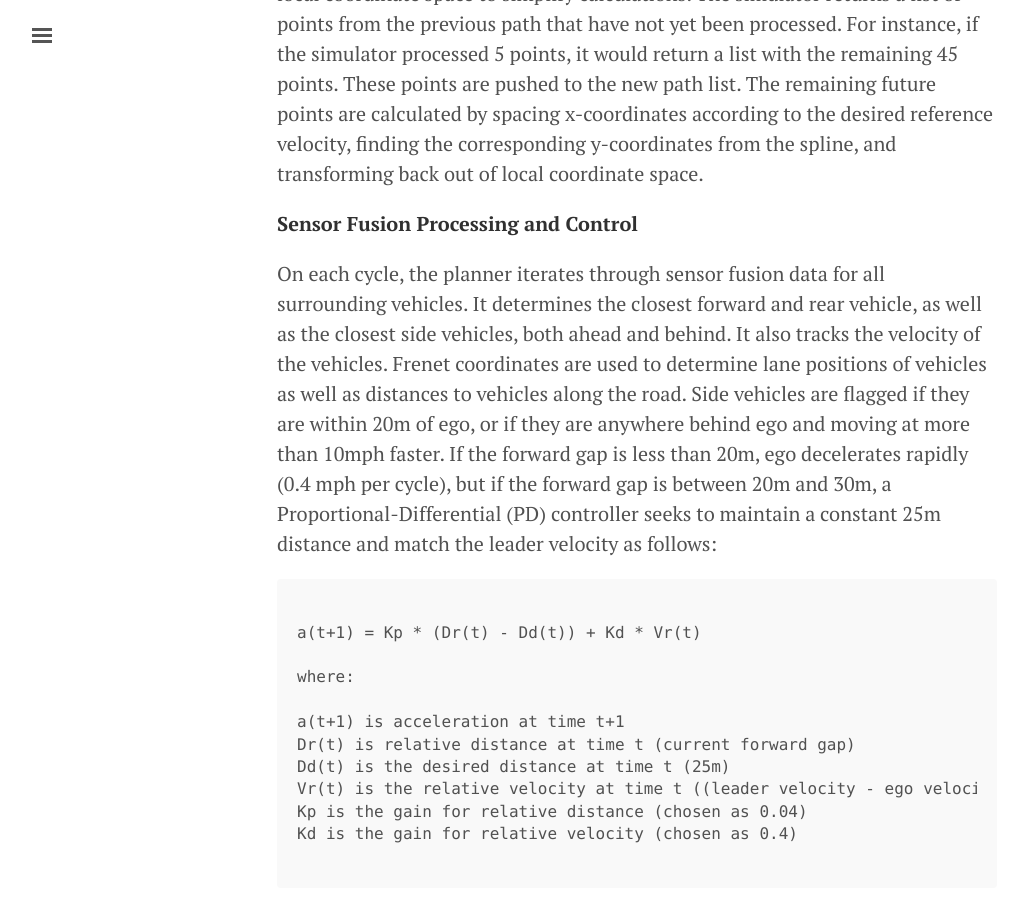
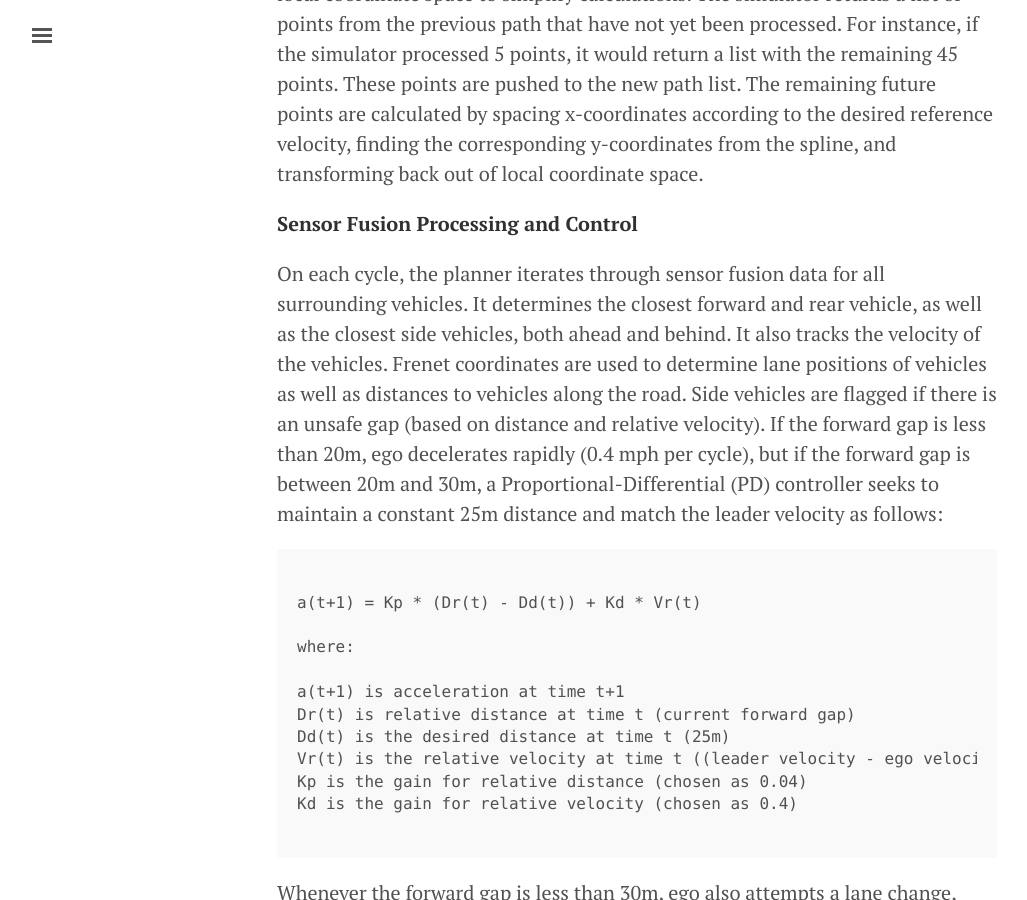
Before and after one commit to jamesjackson/jamesjackson.github.io, a Jekyll site: the page built from _posts/2017-08-19-self-driving-car-path-planner.md, in a window 1280 px wide and 900 px high, scrolled down 983 px. Shown: the whole window, without its empty margins (3-1030 px from the left). Built offline with Jekyll 4.4.1, drawn with Linux system fonts in a browser that asks for light colours; comment, search, counter and statistics services are not loaded.

Commit message:
add path planner

````diff
--- a/_posts/2017-08-19-self-driving-car-path-planner.md
+++ b/_posts/2017-08-19-self-driving-car-path-planner.md
@@ -17,7 +17,7 @@ The simulator provides localization and sensor fusion every 20ms via the [uWebSo
 
 **Sensor Fusion Processing and Control**
 
-On each cycle, the planner iterates through sensor fusion data for all surrounding vehicles. It determines the closest forward and rear vehicle, as well as the closest side vehicles, both ahead and behind. It also tracks the velocity of the vehicles. Frenet coordinates are used to determine lane positions of vehicles as well as distances to vehicles along the road. Side vehicles are flagged if they are within 20m of ego, or if they are anywhere behind ego and moving at more than 10mph faster. If the forward gap is less than 20m, ego decelerates rapidly (0.4 mph per cycle), but if the forward gap is between 20m and 30m, a Proportional-Differential (PD) controller seeks to maintain a constant 25m distance and match the leader velocity as follows:
+On each cycle, the planner iterates through sensor fusion data for all surrounding vehicles. It determines the closest forward and rear vehicle, as well as the closest side vehicles, both ahead and behind. It also tracks the velocity of the vehicles. Frenet coordinates are used to determine lane positions of vehicles as well as distances to vehicles along the road. Side vehicles are flagged if there is an unsafe gap (based on distance and relative velocity). If the forward gap is less than 20m, ego decelerates rapidly (0.4 mph per cycle), but if the forward gap is between 20m and 30m, a Proportional-Differential (PD) controller seeks to maintain a constant 25m distance and match the leader velocity as follows:
 
 ```
 
````
